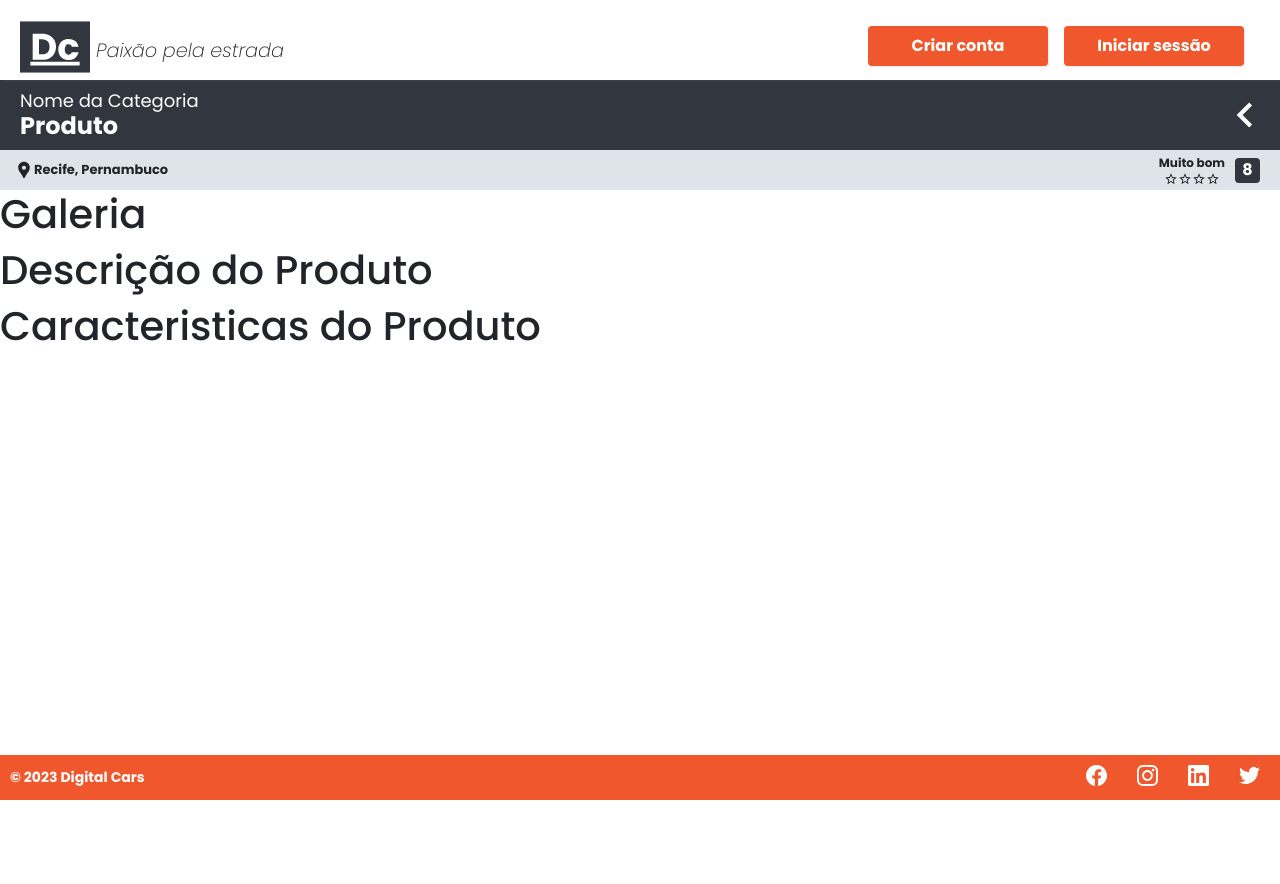
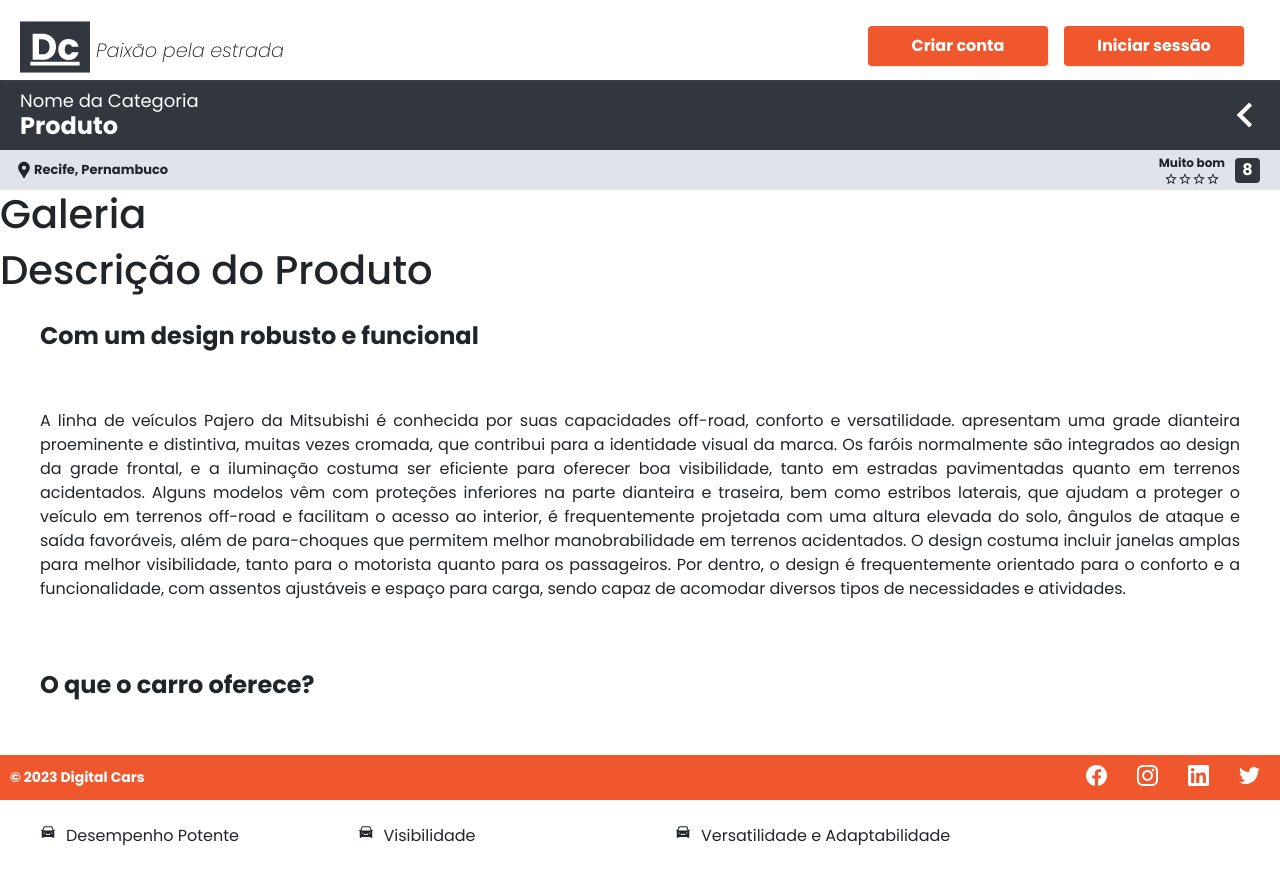
Before and after one commit to GabrielyPaz/projeto-integrador, a React (Vite) app: page /detail in a window 1280 px wide. Shown: the top 884 px of the page. Before the commit the page ends 800 px from the top, so only its background shows below. Built offline with nearby package versions, Linux system fonts and the light colour scheme.

Commit message:
insert detail description-feature

```diff
--- a/src/Components/DetailCaracteristica/DetailCaracteristica.jsx
+++ b/src/Components/DetailCaracteristica/DetailCaracteristica.jsx
@@ -1,21 +1,37 @@
 import styles from './DetailCaracteristica.module.css';
 
+import { AiFillCar  } from "react-icons/ai";
 
 
-const DetailCaracteristica = () => {
+export default function DetailCaracteristica() {
+    return (
+        <div className={styles.containerDescricao}>
+            <h1 className={styles.titleDescrição}>Com um design robusto e funcional</h1>
+            <p className={styles.text}>A linha de veículos Pajero da Mitsubishi é conhecida por suas capacidades off-road, conforto e versatilidade.
+            apresentam uma grade dianteira proeminente e distintiva, muitas vezes cromada, que contribui para a identidade visual da marca.
+            Os faróis normalmente são integrados ao design da grade frontal, e a iluminação costuma ser eficiente para oferecer boa visibilidade,
+            tanto em estradas pavimentadas quanto em terrenos acidentados.
+            Alguns modelos vêm com proteções inferiores na parte dianteira e traseira, bem como estribos laterais,
+            que ajudam a proteger o veículo em terrenos off-road e facilitam o acesso ao interior,  é frequentemente projetada com uma altura elevada do solo,
+            ângulos de ataque e saída favoráveis, além de para-choques que permitem melhor manobrabilidade em terrenos acidentados.
+            O design costuma incluir janelas amplas para melhor visibilidade, tanto para o motorista quanto para os passageiros.
+            Por dentro, o design é frequentemente orientado para o conforto e a funcionalidade, com assentos ajustáveis e espaço para carga,
+            sendo capaz de acomodar diversos tipos de necessidades e atividades.
+            </p>
 
-    return (
-    <div className={styles.detailHeader}>
+            <h2 className={styles.title}>O que o carro oferece?</h2>
 
-        <div className={styles.detailTitle}>
-            <h1>Caracteristicas do Produto</h1>
+            <div className={styles.containerGrid}>
+                <div className={styles.gridItem}>  <AiFillCar/> Capacidade Off-Road</div>
+                <div className={styles.gridItem}>  <AiFillCar/>  Conforto e Espaço</div>
+                <div className={styles.gridItem}>  <AiFillCar/> Tecnologia Avançada</div>
+                <div className={styles.gridItem}>  <AiFillCar/> Segurança</div>
+                <div className={styles.gridItem}>  <AiFillCar/> Desempenho Potente</div>
+                <div className={styles.gridItem}> <AiFillCar/> Visibilidade</div>
+                <div className={styles.gridItem}>  <AiFillCar/> Versatilidade e Adaptabilidade</div>
+
+            </div>
+
         </div>
-
-
-
-    </div>
-
     )
 }
-
-export default DetailCaracteristica;
--- a/src/Components/DetailCaracteristica/DetailCaracteristica.module.css
+++ b/src/Components/DetailCaracteristica/DetailCaracteristica.module.css
@@ -0,0 +1,45 @@
+.containerDescricao {
+    background-color: var(--white-pure);
+    display: flex;
+    flex-direction: column;
+    gap: 30px;
+    color: var(--gray-color);
+}
+
+.titleDescrição, .title {
+    font-size: 24px;
+    font-weight: 700;
+    padding: 20px 0px 20px 40px;
+}
+
+.text {
+    padding: 0 40px 20px 40px;
+    text-align: justify;
+}
+
+.title {
+    width: 100%;
+    border-bottom: 1px solid var(--primary-color);
+}
+
+.containerGrid {
+    display: grid;
+    grid-template-columns: 1fr 1fr 1fr 1fr;
+    gap: 30px;
+    padding: 20px 0px 20px 40px;
+    margin-bottom: 80px;
+}
+
+.gridItem {
+    display: flex;
+    gap: 10px;
+    color: var(--primary-color);
+}
+
+/*
+.grid_item p {
+    color: var(--third-color);
+    font-weight: 500;
+    font-size: 14px;
+
+}*/
```
